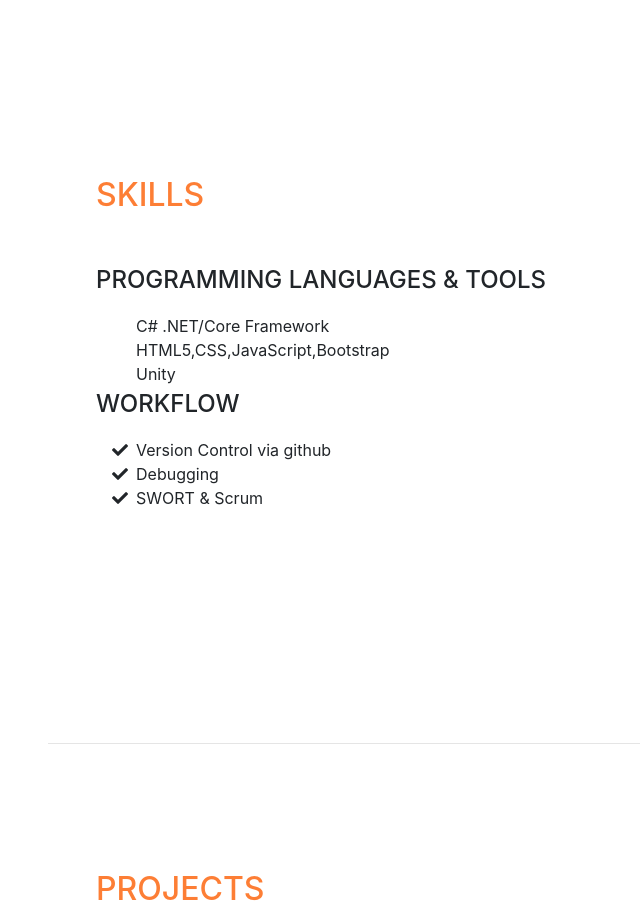
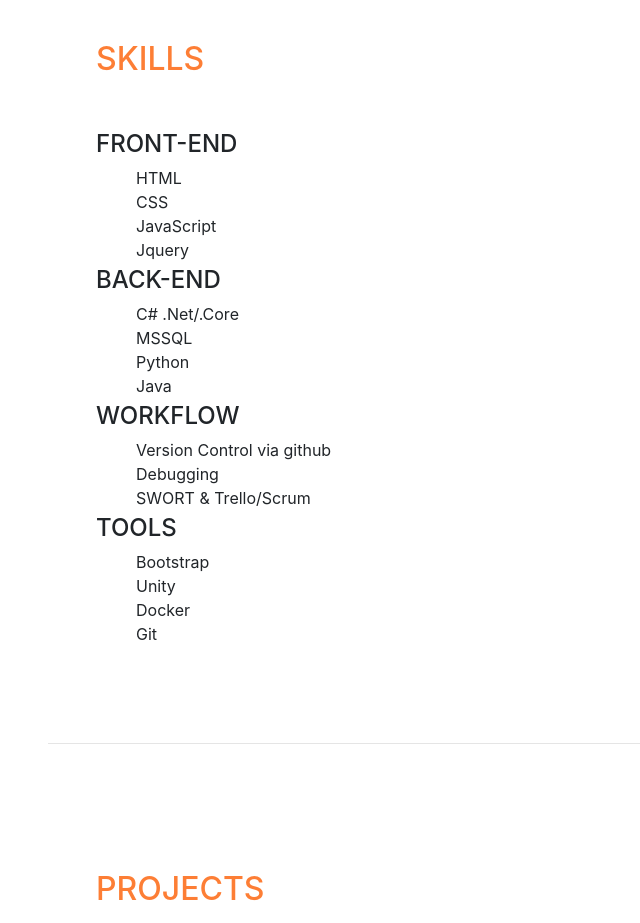
Before and after one commit to Zanxus/Homepage, a website with bundled scripts: page index.html in a window 1280 px wide. Shown: the part 2460-3383 px from the top of the page, without its empty margins (224-864 px from the left). Built offline with nearby package versions, Linux system fonts and the light colour scheme; a web font is replaced by a local one.

Commit message:
Rewrote some Text
rewrote some of the skill section

```diff
--- a/index.html
+++ b/index.html
@@ -150,7 +150,8 @@
           <div class="resume-content">
             <h3 class="mb-0">Previous University Student</h3>
             <div class="subheading mb-3">3 semesters at AAU</div>
-            <p>Studied for a Software degree at AAU for 3 semesters before starting at Tech College, where I worked on making a
+            <p>Studied for a Software degree at AAU for 3 semesters before starting at Tech College, where I worked on
+              making a
               program that scheduled driving lessions for a danish driving teacher aswell as his students.</p>
           </div>
           <div class="resume-date text-md-right">
@@ -178,27 +179,49 @@
       <div class="w-100">
         <h2 class="mb-5">Skills</h2>
 
-        <div class="subheading mb-3">Programming Languages &amp; Tools</div>
+        <div class="subheading mb-1">Front-End</div>
         <ul class="fa-ul mb-0">
           <li>
-            C# .NET/Core Framework</li>
+            HTML</li>
           <li>
-            HTML5,CSS,JavaScript,Bootstrap</li>
+            CSS</li>
+          <li>
+            JavaScript</li>
+          <li>
+            Jquery</li>
+        </ul>
+
+        <div class="subheading mb-1">Back-End</div>
+        <ul class="fa-ul mb-0">
+          <li>
+            C# .Net/.Core</li>
+          <li>
+            MSSQL</li>
+          <li>
+            Python</li>
+          <li>
+            Java</li>
+        </ul>
+        <div class="subheading mb-1">Workflow</div>
+        <ul class="fa-ul mb-0">
+          <li>
+            Version Control via github</li>
+          <li>
+            Debugging</li>
+          <li>
+            SWORT &amp; Trello/Scrum</li>
+        </ul>
+
+        <div class="subheading mb-1">Tools</div>
+        <ul class="fa-ul mb-0">
+          <li>
+            Bootstrap</li>
           <li>
             Unity</li>
-        </ul>
-
-        <div class="subheading mb-3">Workflow</div>
-        <ul class="fa-ul mb-0">
           <li>
-            <i class="fa-li fa fa-check"></i>
-            Version Control via github</li>
+            Docker</li>
           <li>
-            <i class="fa-li fa fa-check"></i>
-            Debugging</li>
-          <li>
-            <i class="fa-li fa fa-check"></i>
-            SWORT &amp; Scrum</li>
+            Git</li>
         </ul>
       </div>
     </section>
@@ -215,10 +238,12 @@
                 <img class="img-blur" width=100% src="img/project.jpg"><img />
                 <div class="mb-5 bg-text centered">Pizzaria</div>
                 <div class="card-body">
-                  <p class="subheading subheading-card mb-3">This is a WPF app, that shows basic use of C# and databinding</p>
+                  <p class="subheading subheading-card mb-3">This is a WPF app, that shows basic use of C# and
+                    databinding</p>
                   <div class="d-flex justify-content-between align-items-center">
                     <div class="btn-group">
-                      <a class="btn btn-sm btn-outline-secondary" href="https://github.com/Zanxus/PizzariaRework">View</a>
+                      <a class="btn btn-sm btn-outline-secondary"
+                        href="https://github.com/Zanxus/PizzariaRework">View</a>
                     </div>
                   </div>
                 </div>
```
